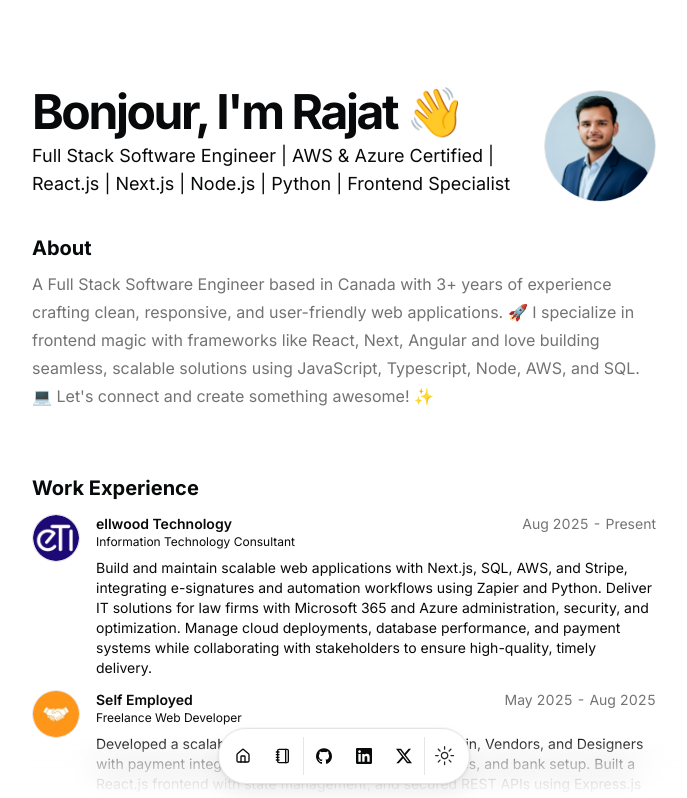
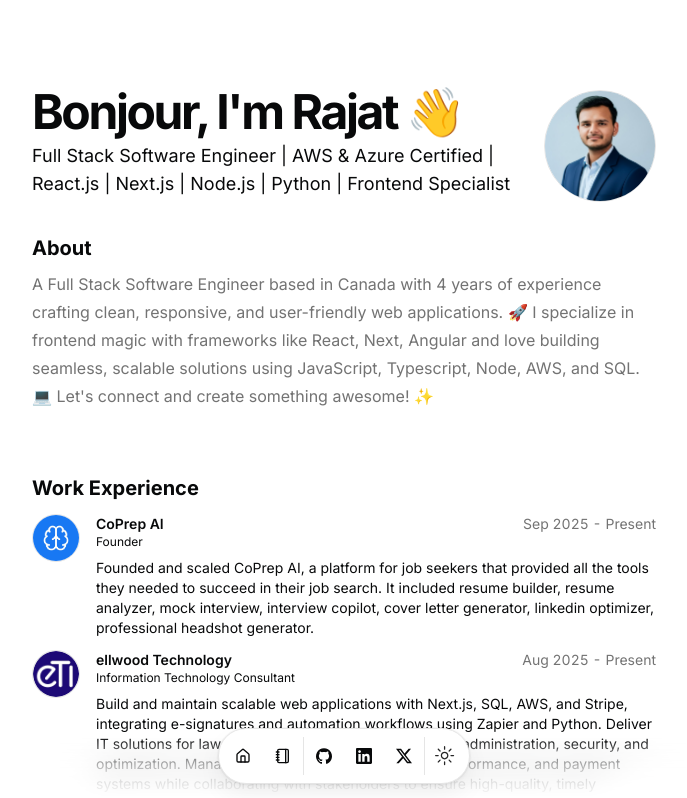
Before and after one commit to rajatsachdeva31/rajatsachdeva31.github.io, a Next.js app: page / in a window 1280 px wide. Shown: the top 798 px of the page, without its empty margins (296-983 px from the left). Built offline with nearby package versions, Linux system fonts and the light colour scheme.

Commit message:
experience update

```diff
--- a/src/data/resume.tsx
+++ b/src/data/resume.tsx
@@ -43,7 +43,7 @@
   description:
     "Full Stack Software Engineer | AWS & Azure Certified | React.js | Next.js | Node.js | Python | Frontend Specialist",
   summary:
-    "A Full Stack Software Engineer based in Canada with 3+ years of experience crafting clean, responsive, and user-friendly web applications. 🚀 I specialize in frontend magic with frameworks like React, Next, Angular and love building seamless, scalable solutions using JavaScript, Typescript, Node, AWS, and SQL. 💻 Let's connect and create something awesome! ✨",
+    "A Full Stack Software Engineer based in Canada with 4 years of experience crafting clean, responsive, and user-friendly web applications. 🚀 I specialize in frontend magic with frameworks like React, Next, Angular and love building seamless, scalable solutions using JavaScript, Typescript, Node, AWS, and SQL. 💻 Let's connect and create something awesome! ✨",
   avatarUrl: "/me.png",
   skills: [
     "React.js",
@@ -130,6 +130,18 @@
   },
 
   work: [
+    {
+      company: "CoPrep AI",
+      href: "https://coprep.ai/",
+      badges: [],
+      location: "Remote",
+      title: "Founder",
+      logoUrl: "/coprep.png",
+      start: "Sep 2025",
+      end: "Present",
+      description:
+        "Founded and scaled CoPrep AI, a platform for job seekers that provided all the tools they needed to succeed in their job search. It included resume builder, resume analyzer, mock interview, interview copilot, cover letter generator, linkedin optimizer, professional headshot generator.",
+    },
     {
       company: "ellwood Technology",
       href: "https://ellwoodtechnology.ca/",
```
Also changed, not shown: public/coprep.png (added).
